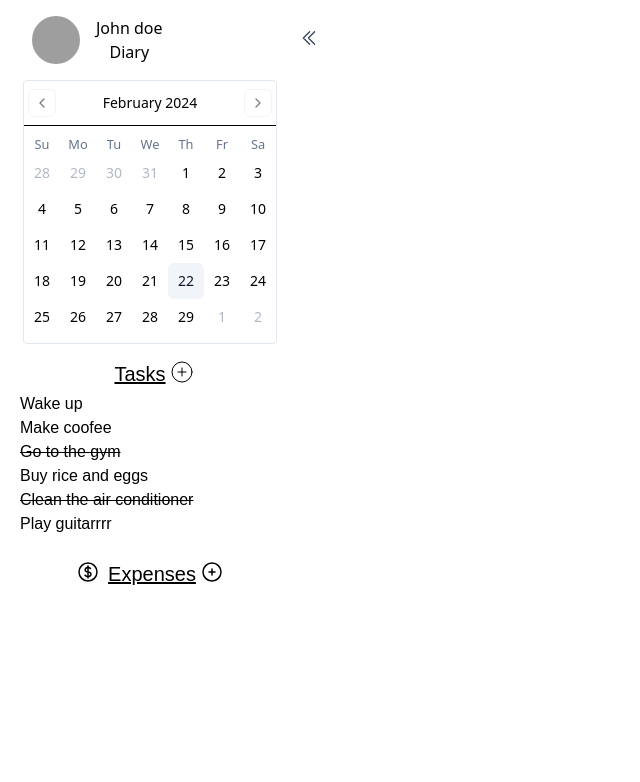
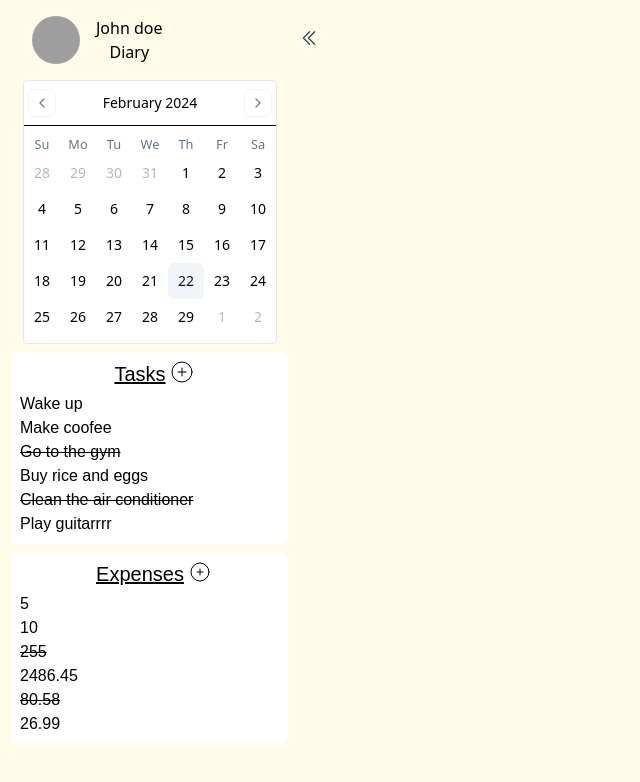
Before and after one commit to brunojustino/mydiary-fe, a Next.js app: page /SideBar in a window 1280 px wide. Shown: the top 782 px of the page, without its empty margins (0-640 px from the left). Built offline with nearby package versions, Linux system fonts and the light colour scheme; grey boxes are pictures that could not be loaded; a web font is replaced by a local one.

Commit message:
Initial expenses component

```diff
--- /dev/null
+++ b/app/SideBar/Expenses/Expense/page.tsx
@@ -0,0 +1,113 @@
+import { cn } from "@/lib/utils";
+
+import React, { useState } from "react";
+
+import { SquarePenIcon, Trash2Icon, CheckIcon } from "lucide-react";
+
+import { Expense } from "../types";
+
+import { Button } from "@/components/ui/button";
+import { Input } from "@/components/ui/input";
+
+interface Props {
+  expense: Expense;
+  updateExpense: (updatedExpense: Expense) => void;
+  deleteExpense: (deletedExpense: number) => void;
+  newExpenseValue: number;
+  setNewExpenseValue: (name: number) => void;
+}
+
+const ExpenseItem = ({
+  expense,
+  updateExpense,
+  deleteExpense,
+  newExpenseValue,
+  setNewExpenseValue,
+}: Props) => {
+  const [displayInput, setDisplayInput] = useState<boolean>(false);
+
+  const handleExpenseClick = () => {
+    const updatedExpense = { ...expense, paid: !expense.paid };
+    updateExpense(updatedExpense);
+  };
+
+  const handleDeleteExpenseClick = () => {
+    setNewExpenseValue(0.0);
+    deleteExpense(expense.id);
+  };
+
+  const handleEditExpenseClick = () => {
+    setNewExpenseValue(expense.value);
+    setDisplayInput(true);
+  };
+
+  const editExpense = () => {
+    const updatedExpense = { ...expense, value: newExpenseValue };
+    updateExpense(updatedExpense);
+    setNewExpenseValue(0.0);
+    setDisplayInput(false);
+  };
+
+  const expenseDisplay = () => {
+    return (
+      <>
+        <span
+          className={cn({
+            "line-through": expense.paid, //hover:no-underline
+            "hover:line-through": !expense.paid,
+          })}
+          onClick={handleExpenseClick}
+        >
+          {expense.value}
+        </span>
+        <div className="flex">
+          <SquarePenIcon
+            className="w-5 h-5 hidden group-hover:block hover:scale-110 "
+            onClick={handleEditExpenseClick}
+          />
+          <Trash2Icon
+            className="w-5 h-5 hidden group-hover:block hover:scale-110 "
+            onClick={handleDeleteExpenseClick}
+          />
+        </div>
+      </>
+    );
+  };
+  const inputDisplay = () => {
+    return (
+      <div className="flex">
+        <Input
+          className="focus-visible:ring-0 focus-visible:ring-offset-0 focus-visible:border-green-600 m-0 h-8 before: p-2 text-md"
+          type="number"
+          placeholder="Value"
+          value={newExpenseValue}
+          onChange={(e) => {
+            console.log("Value - " + parseFloat(e.target.value));
+            setNewExpenseValue(parseFloat(e.target.value));
+          }}
+          autoFocus
+          onKeyDown={(e) => {
+            if (e.key === "Enter") editExpense();
+          }}
+          onBlur={() => {
+            newExpenseValue == 0 ? setDisplayInput(false) : editExpense();
+          }}
+        />
+        <Button
+          size="icon"
+          className="ml-1 bg-white hover:scale-110 hover:bg-gray-50  w-8 h-8 self-center"
+        >
+          <CheckIcon
+            strokeWidth={1}
+            className="w-4 h-4 text-green-500"
+            onClick={editExpense}
+          />
+        </Button>
+      </div>
+    );
+  };
+
+  return <>{!displayInput ? expenseDisplay() : inputDisplay()}</>;
+};
+
+export default ExpenseItem;
--- a/app/SideBar/Expenses/page.tsx
+++ b/app/SideBar/Expenses/page.tsx
@@ -2,13 +2,18 @@ import { cn } from "@/lib/utils";
 
 import React, { PropsWithChildren, useState } from "react";
 
+import { Expense } from "./types";
+import ExpenseItem from "./Expense/page";
+
 import girlFont from "@/lib/fonts";
 
+import { Button } from "@/components/ui/button";
+import { Input } from "@/components/ui/input";
+
 import {
-  ChevronDoubleLeftIcon,
-  ChevronDoubleRightIcon,
   PlusCircleIcon,
   CurrencyDollarIcon,
+  CheckIcon,
 } from "@heroicons/react/24/outline";
 
 type Props = {
@@ -18,19 +23,53 @@ type Props = {
 };
 
 const Expenses = ({ collapsed, setCollapsed, className }: Props) => {
-  const Icon = collapsed ? ChevronDoubleRightIcon : ChevronDoubleLeftIcon;
+  const [expensesList, setExpensesList] = useState<Expense[]>([
+    { id: 1, value: 5.0, paid: false },
+    { id: 2, value: 10.0, paid: false },
+    { id: 3, value: 255.0, paid: true },
+    { id: 4, value: 2486.45, paid: false },
+    { id: 5, value: 80.58, paid: true },
+    { id: 6, value: 26.99, paid: false },
+  ]);
+
+  const [showAddExpense, setShowAddExpense] = useState<boolean>(false);
+  const [newExpenseValue, setNewExpenseValue] = useState<number>(0);
+
+  const updateExpense = (updatedExpense: Expense) => {
+    const updatedExpensesList = expensesList.map((expense) =>
+      expense.id === updatedExpense.id ? updatedExpense : expense
+    );
+    setExpensesList(updatedExpensesList);
+  };
+
+  const deleteExpense = (expenseId: number) => {
+    setExpensesList(expensesList.filter((expense) => expense.id !== expenseId));
+  };
+
+  const addNewExpense = () => {
+    if (newExpenseValue !== 0) {
+      const newExpense: Expense = {
+        id: expensesList.length + 1,
+        value: newExpenseValue,
+        paid: false,
+      };
+      setExpensesList([...expensesList, newExpense]);
+      setNewExpenseValue(0);
+      setShowAddExpense(false);
+    }
+  };
   return (
     <li
       className={cn(className, girlFont.className, {
         "flex flex-col rounded-sm": true,
         "transition-colors duration-300 justify-center": true,
-        "rounded-md p-2 mx-3 gap-4 ": !collapsed,
+        "rounded-md p-2 mx-3 gap-1 ": !collapsed,
         "rounded-full p-2 mx-3 w-10 h-10 hover:border": collapsed,
       })}
       onClick={() => setCollapsed(false)}
     >
       <div className="flex justify-center m-auto">
-        <CurrencyDollarIcon className="w-6 h-6" />{" "}
+        {collapsed && <CurrencyDollarIcon className="w-6 h-6" />}
         <div
           className={cn({
             flex: true,
@@ -40,18 +79,66 @@ const Expenses = ({ collapsed, setCollapsed, className }: Props) => {
           <span className="mr-1 text-xl underline">
             {!collapsed && "Expenses"}
           </span>
-          {!collapsed && <PlusCircleIcon className="w-6 h-6 hover:border" />}
+          {!collapsed && (
+            <PlusCircleIcon
+              strokeWidth={1}
+              className="w-6 h-6 hover:scale-110"
+              onClick={() => {
+                setShowAddExpense(true);
+              }}
+            />
+          )}
         </div>
       </div>
 
       <ul>
-        {/* {tasksList.map((task) => {
+        {expensesList.map((expense) => {
           return (
-            <li key={task.id}>
-              <Task task={task} />
+            <li key={expense.id} className="flex justify-between group">
+              {!collapsed && (
+                <ExpenseItem
+                  key={expense.id}
+                  expense={expense}
+                  updateExpense={updateExpense}
+                  deleteExpense={deleteExpense}
+                  newExpenseValue={newExpenseValue}
+                  setNewExpenseValue={setNewExpenseValue}
+                />
+              )}
             </li>
           );
-        })} */}
+        })}
+
+        {!collapsed && showAddExpense && (
+          <div className="flex">
+            <Input
+              className="focus-visible:ring-0 focus-visible:ring-offset-0 focus-visible:border-green-600"
+              type="number"
+              placeholder="Value"
+              value={newExpenseValue}
+              onChange={(e) => setNewExpenseValue(parseFloat(e.target.value))}
+              autoFocus
+              onKeyDown={(e) => {
+                if (e.key === "Enter") addNewExpense();
+              }}
+              onBlur={() => {
+                newExpenseValue == 0
+                  ? setShowAddExpense(false)
+                  : addNewExpense();
+              }}
+            />
+            <Button
+              size="icon"
+              className="ml-1 bg-white hover:scale-110 hover:bg-gray-50  w-8 h-8 self-center"
+            >
+              <CheckIcon
+                strokeWidth={1}
+                className="w-4 h-4 text-green-500"
+                onClick={addNewExpense}
+              />
+            </Button>
+          </div>
+        )}
       </ul>
     </li>
   );
--- /dev/null
+++ b/app/SideBar/Expenses/types.ts
@@ -0,0 +1,5 @@
+export interface Expense {
+    id: number;
+    value: number;
+    paid: boolean;
+  }
--- a/app/SideBar/Tasks/Task/page.tsx
+++ b/app/SideBar/Tasks/Task/page.tsx
@@ -44,6 +44,7 @@ const TaskItem = ({
   const editTask = () => {
     const updatedTask = { ...task, name: newTaskName };
     updateTask(updatedTask);
+    setNewTaskName("");
     setDisplayInput(false);
   };
 
--- a/app/SideBar/page.tsx
+++ b/app/SideBar/page.tsx
@@ -37,7 +37,7 @@ const Sidebar = ({ collapsed, shown, setCollapsed, date, setDate }: Props) => {
     >
       <div
         className={classNames({
-          "flex flex-col justify-between h-screen sticky inset-0 w-full": true,
+          "flex flex-col justify-between  sticky inset-0 w-full": true,
         })}
       >
         <nav className="flex-grow">
--- a/app/layout.tsx
+++ b/app/layout.tsx
@@ -17,8 +17,8 @@ export default function RootLayout({
   children: React.ReactNode;
 }>) {
   return (
-    <html lang="en">
-      <body className="">
+    <html lang="en" className="overflow-auto">
+      <body className="bg-yellow-50">
         {/* <Layout> */}
         {children}
         {/* </Layout> */}
--- a/app/page.tsx
+++ b/app/page.tsx
@@ -22,7 +22,7 @@ export default function Home(props: PropsWithChildren) {
   return (
     <div
       className={classNames({
-        "grid bg-yellow-50 min-h-screen p-3": true,
+        "grid  min-h-screen p-3": true,
         "grid-cols-sidebar": !collapsed,
         "grid-cols-sidebar-collapsed": collapsed,
         "transition-[grid-template-columns] duration-300 ease-in-out": true,
```
